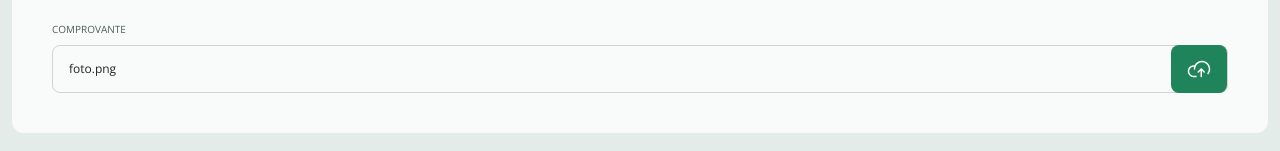
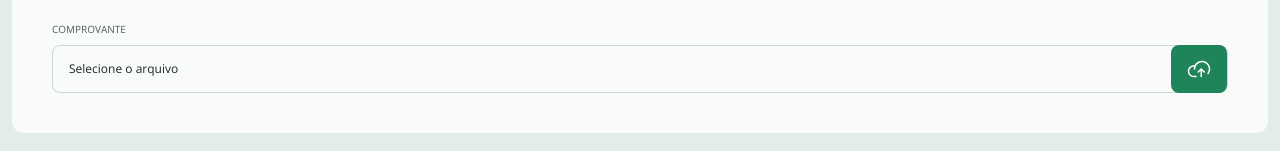
Before and after one commit to macedocmateus/refund-2.0-frontend, a React (Vite) app: page / in a window 1280 px wide. Shown: the part 412-563 px from the top of the page. Built offline with nearby package versions, Linux system fonts and the light colour scheme.

Commit message:
fixed: bug into upload input

```diff
--- a/src/components/Upload.tsx
+++ b/src/components/Upload.tsx
@@ -12,7 +12,12 @@ export function Upload({ filename = null, ...rest }: Props) {
             </legend>
 
             <div className="w-full h-12 flex items-center rounded-lg border border-gray-300 text-sm text-gray-100 bg-transparent outline-none">
-                <input type="file" id="upload" className="hidden" {...rest} />
+                <input
+                    type="file"
+                    id="upload"
+                    className=" opacity-0 absolute"
+                    {...rest}
+                />
 
                 <span className="text-xs text-gray-100 flex-1 pl-4">
                     {filename ?? "Selecione o arquivo"}
--- a/src/pages/Refund.tsx
+++ b/src/pages/Refund.tsx
@@ -37,7 +37,7 @@ export function Refund() {
                 <Input legend="Valor" required></Input>
             </div>
 
-            <Upload filename="foto.png"></Upload>
+            <Upload></Upload>
         </form>
     );
 }
```
